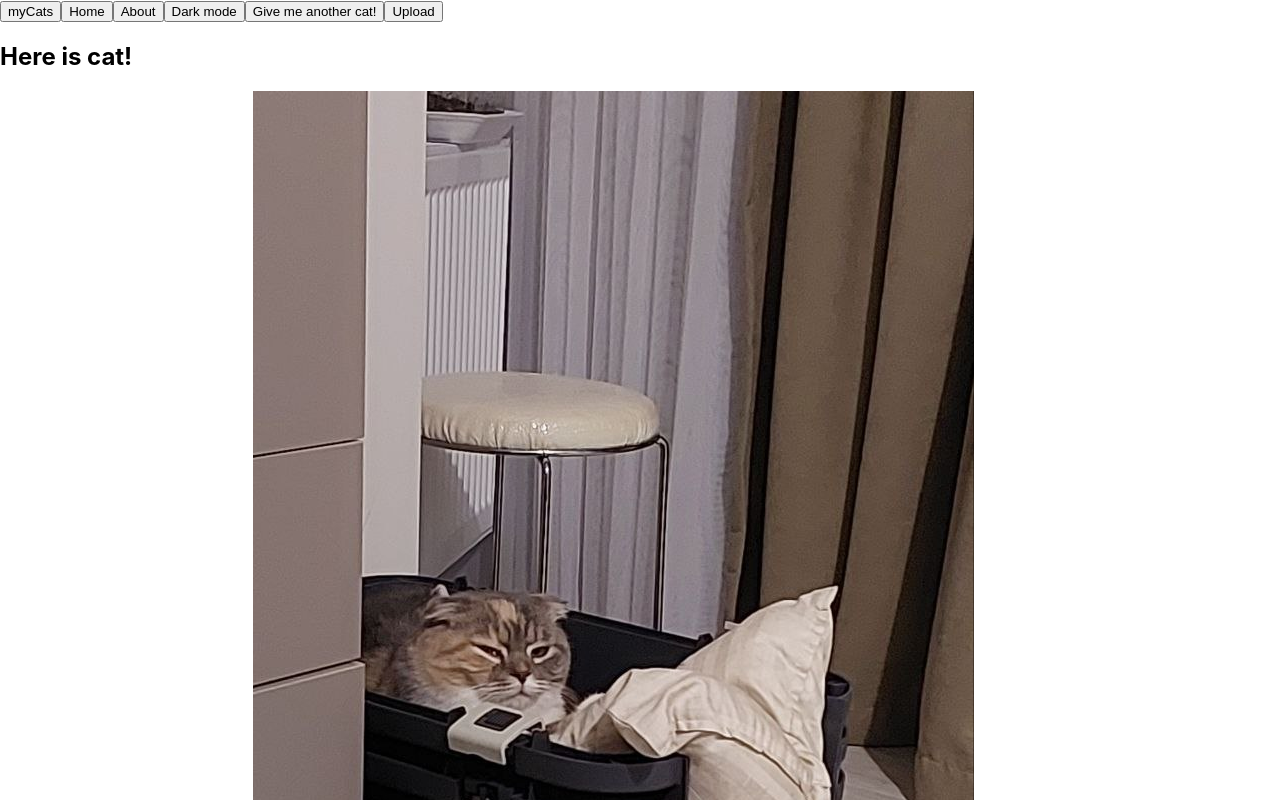
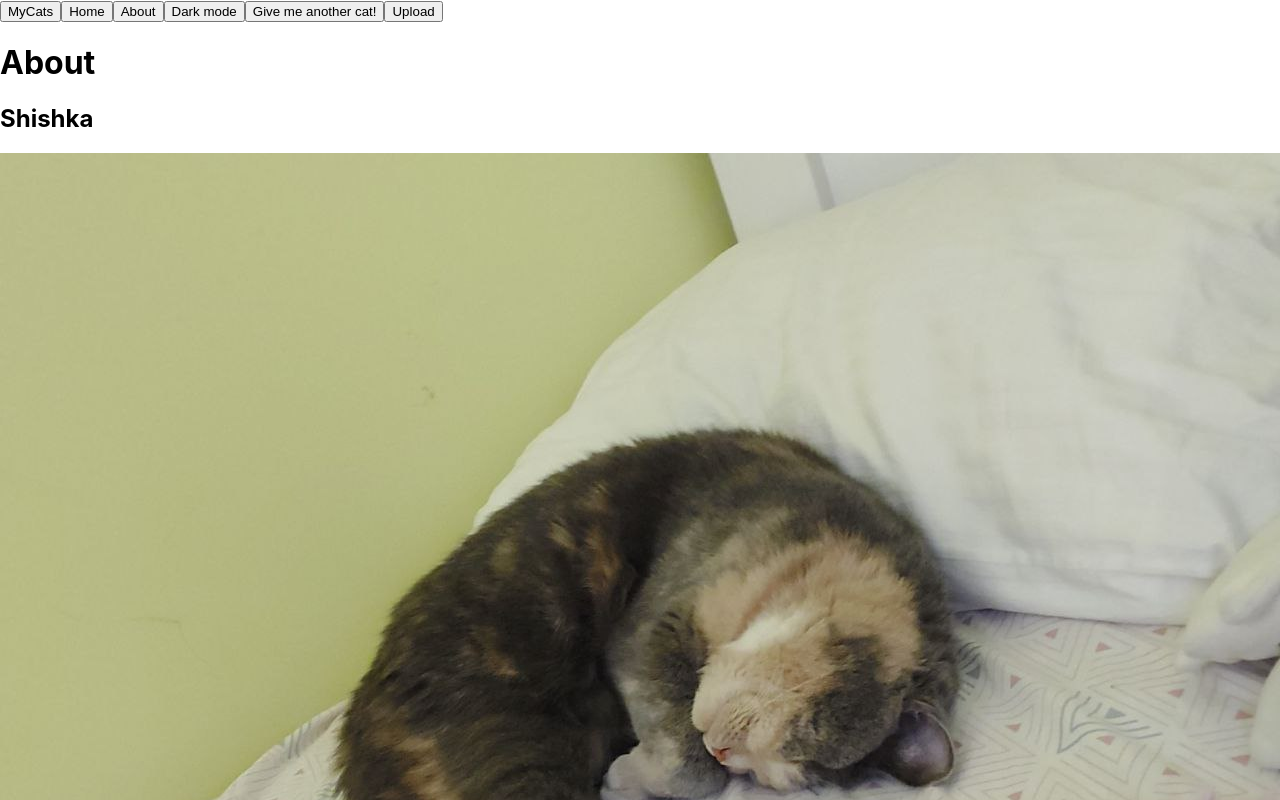
Before and after one commit to trustme6/myCats, a React (Create React App) app: page / in a window 1280 px wide. Both pictures are taken after a click on the button "About". Shown: the top 800 px of the page. Built offline with nearby package versions, Linux system fonts and the light colour scheme.

Commit message:
add About page

```diff
--- a/package.json
+++ b/package.json
@@ -9,6 +9,7 @@
     "express": "^4.18.2",
     "react": "^18.2.0",
     "react-dom": "^18.2.0",
+    "react-router-dom": "^6.11.1",
     "react-scripts": "5.0.1",
     "web-vitals": "^2.1.0"
   },
--- a/src/App.js
+++ b/src/App.js
@@ -1,26 +1,36 @@
 import React, { useState, useEffect } from "react";
 import "./App.css";
 
-
 function App() {
   const [catPhoto, setCatPhoto] = useState("");
+  const [showAboutPage, setShowAboutPage] = useState(false);
+
+
+
   const catPhotoCaption = "Here is cat!";
 
   const getRandomInt = () => {
     return Math.floor(Math.random() * 10);
   };
 
-
   const getRandomCatPhoto = () => {
     const randomIndex = getRandomInt();
     const catPhotosFolder = process.env.PUBLIC_URL + "/images";
-    const catPhotos = ["frida-1.jpg", "frida-2.jpg", "frida-3.jpg","vishnya-1.jpg", "vishnya-2.jpg", "vishnya-3.jpg", "shishka-1.jpg", "shishka-2.jpg", "shishka-3.jpg"];
-
+    const catPhotos = [
+      "frida-1.jpg",
+      "frida-2.jpg",
+      "frida-3.jpg",
+      "vishnya-1.jpg",
+      "vishnya-2.jpg",
+      "vishnya-3.jpg",
+      "shishka-1.jpg",
+      "shishka-2.jpg",
+      "shishka-3.jpg",
+    ];
 
     const randomCatPhotoPath = catPhotosFolder + "/" + catPhotos[randomIndex];
     return randomCatPhotoPath;
   };
-
 
   useEffect(() => {
     const randomCatPhoto = getRandomCatPhoto();
@@ -33,34 +43,95 @@ function App() {
       setCatPhoto(URL.createObjectURL(file));
     }
   };
-
   const handleButtonClick = (buttonNumber) => {
     if (buttonNumber === 1) {
       const randomCatPhoto = getRandomCatPhoto();
       setCatPhoto(randomCatPhoto);
+      setShowAboutPage(false);
+    } else if (buttonNumber === 2) {
+      setShowAboutPage(true);
     } else {
       console.log(`Нажата кнопка ${buttonNumber}`);
     }
-  }
+  };
+
+  const renderAboutPage = () => {
+    return (
+      <div>
+        <h1>About</h1>
+        <div>
+          <h2>Shishka</h2>
+          <img
+            src={process.env.PUBLIC_URL + "/images/shishka-1.jpg"}
+            alt="Cat 1"
+          />
+          <h2>Silent killer</h2>
+          <p>
+            She will always support in difficult times. She has a complex
+            character that makes life more interesting. Can scare a sudden
+            appearance from around the corner. The oldest of the cats.
+          </p>
+        </div>
+        <div>
+          <h2>Vishnya</h2>
+          <img
+            src={process.env.PUBLIC_URL + "/images/vishnya-2.jpg"}
+            alt="Cat 2"
+          />
+          <h2>Good but crazy</h2>
+          <p>
+            Wakes up better than any alarm clock. Extremely affectionate and
+            endearing. She looks at the world more widely because of her big
+            eyes and plays with pleasure even with people who are not shy.
+            Sometimes she sleeps in positions that deny physics. One of the
+            little sisters of Shishka.{" "}
+          </p>
+        </div>
+        <div>
+          <h2>Frida</h2>
+          <img
+            src={process.env.PUBLIC_URL + "/images/frida-3.jpg"}
+            alt="Cat 3"
+          />
+          <h2>Cup of friducchio</h2>
+          <p>
+            Purrs like a tractor. The plumpest of the cats with the noblest fur.
+            Loves being petted in the shower. An efficient predator that can
+            prey on anything that moves, but often sleeps sweetly on her
+            cardboard couch, in which otherwise she does not fit completely.One
+            of the little sisters of Shishka
+          </p>
+        </div>
+      </div>
+    );
+
+  };
 
 
 
   return (
     <div>
-
-      <button onClick={() => handleButtonClick(1)}>myCats</button>
-      <button onClick={() => handleButtonClick(1)}>Home</button>
-      <button onClick={() => handleButtonClick(3)}>About</button>
-      <button onClick={() => handleButtonClick(4)}>Dark mode</button>
-      <button onClick={() => handleButtonClick(1)}>Give me another cat!</button>
-      <button onClick={() => handleButtonClick(6)}>Upload</button>
+    <button onClick={() => handleButtonClick(1)}>MyCats</button>
+    <button onClick={() => handleButtonClick(1)}>Home</button>
+    <button onClick={() => handleButtonClick(2)}>About</button>
+    <button onClick={() => handleButtonClick(3)}>Dark mode</button>
+    <button onClick={() => handleButtonClick(1)}>Give me another cat!</button>
+    <button onClick={() => handleButtonClick(5)}>Upload</button>
+    {showAboutPage ? (
+      renderAboutPage()
+    ) : (
       <div>
         <h2>{catPhotoCaption}</h2>
-        <input type="file" accept="image/*" onChange={handleCatPhotoChange} />
+        <input
+          type="file"
+          accept="image/*"
+          onChange={handleCatPhotoChange}
+        />
         {catPhoto && <img src={catPhoto} alt="Кошка" />}
       </div>
-    </div>
-  );
+    )}
+  </div>
+);
 }
 
 export default App;
```
Also changed, not shown: 1 other file (tests, documents, lock files or other folders).
